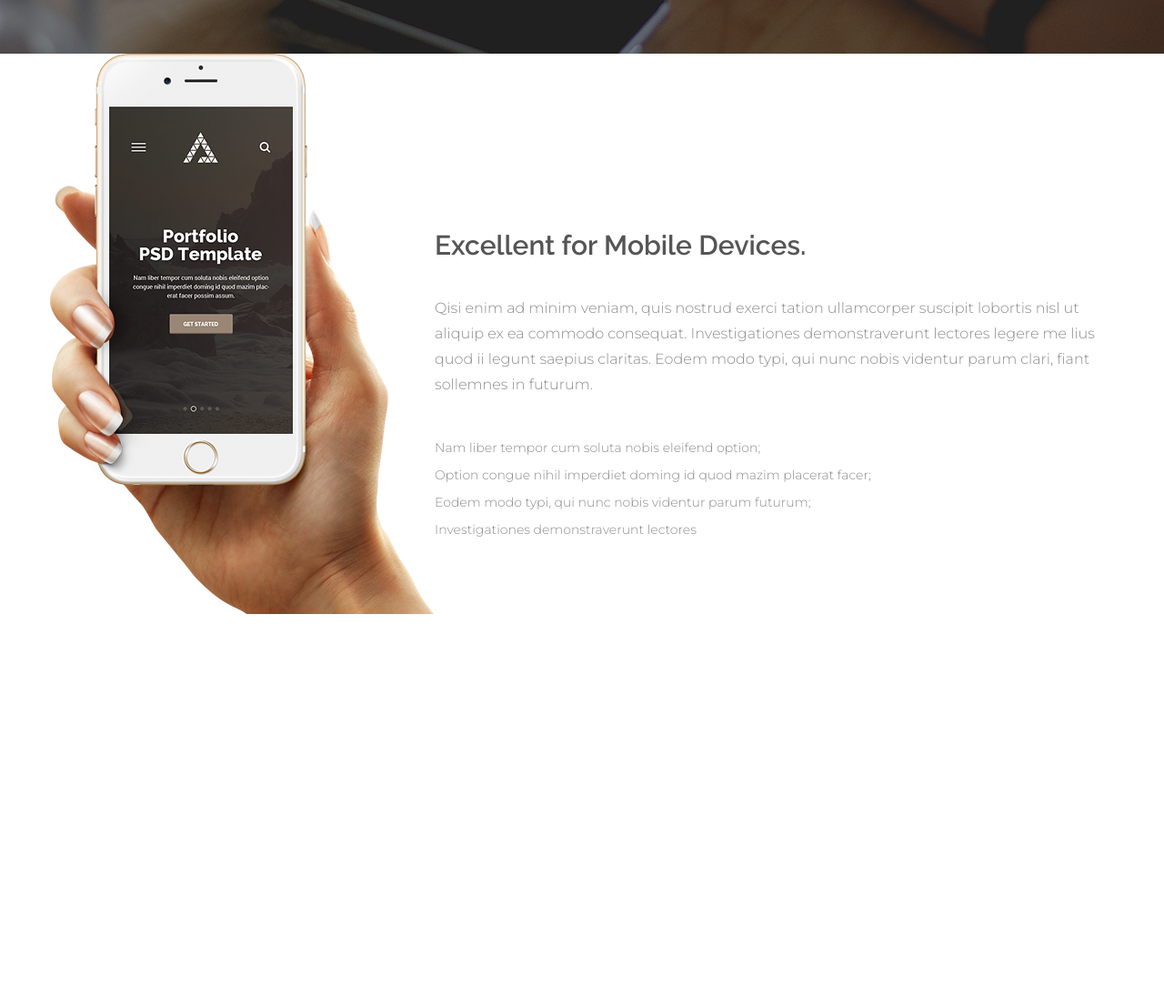
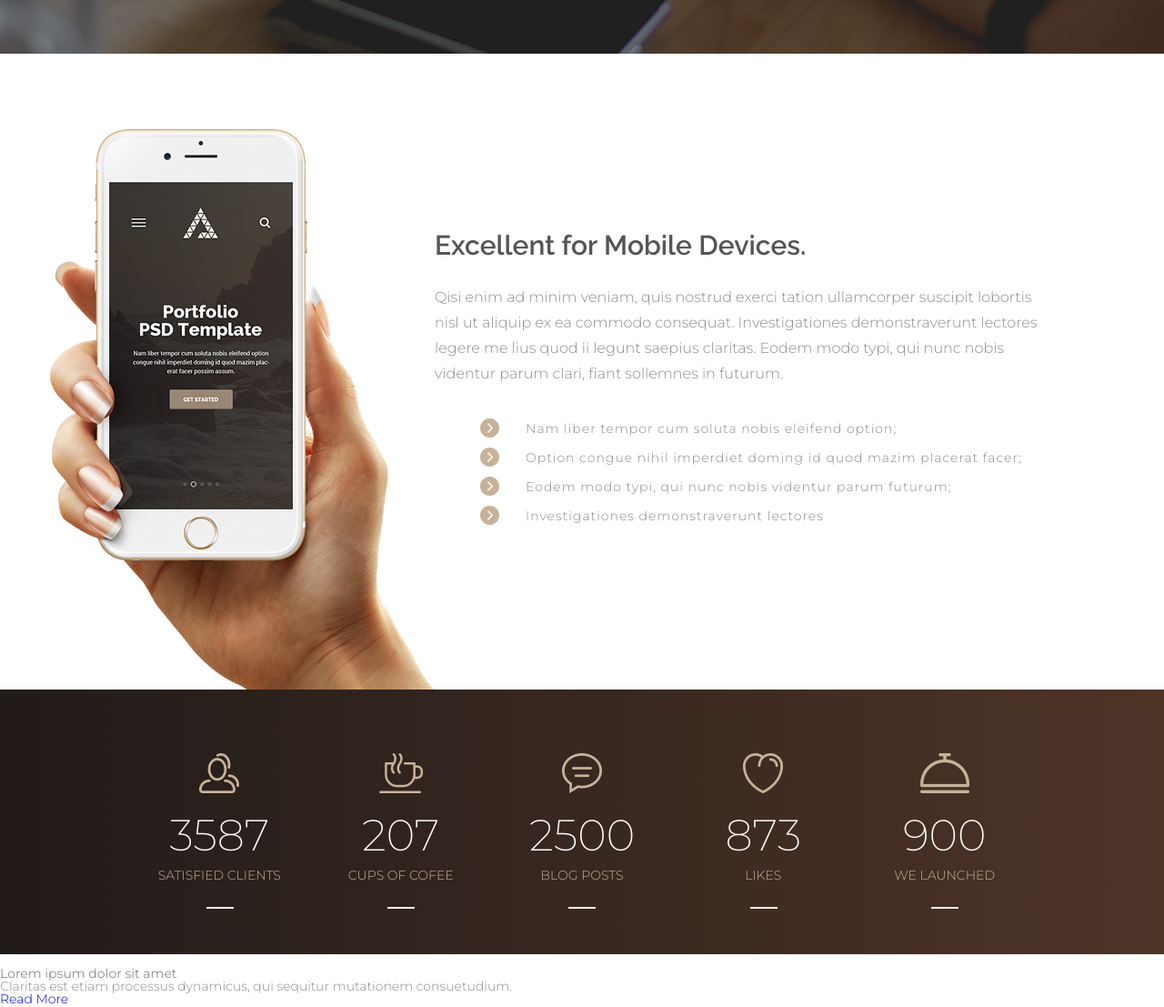
Before and after one commit to Thundersking/waxom, a plain HTML site: page index.html in a window 1280 px wide. Shown: the part 3723-4830 px from the top of the page at 91% size. Before the commit the page ends 4398 px from the top, so only its background shows below. Drawn offline with nearby package versions, Linux system fonts and the light colour scheme.

Commit message:
page-static + page-slider

```diff
--- a/index.html
+++ b/index.html
@@ -296,10 +296,80 @@
 						</div>
 					</div>
 				</div>
+				<div class="page__statistics">
+					<div class="container">
+						<div class="statistics__body">
+							<div class="statistics__row">
+								<div class="statistics__item">
+									<div class="statistics__image">
+										<img src="../img/icon-1.png" alt="" />
+									</div>
+									<p class="statistics__number">3587</p>
+									<p class="statistics__desc">Satisfied Clients</p>
+								</div>
+								<div class="statistics__item">
+									<div class="statistics__image">
+										<img src="../img/icon-2.png" alt="" />
+									</div>
+									<p class="statistics__number">207</p>
+									<p class="statistics__desc">cups of cofee</p>
+								</div>
+								<div class="statistics__item">
+									<div class="statistics__image">
+										<img src="../img/icon-3.png" alt="" />
+									</div>
+									<p class="statistics__number">2500</p>
+									<p class="statistics__desc">blog posts</p>
+								</div>
+								<div class="statistics__item">
+									<div class="statistics__image">
+										<img src="../img/icon-4.png" alt="" />
+									</div>
+									<p class="statistics__number">873</p>
+									<p class="statistics__desc">likes</p>
+								</div>
+								<div class="statistics__item">
+									<div class="statistics__image">
+										<img src="../img/icon-5.png" alt="" />
+									</div>
+									<p class="statistics__number">900</p>
+									<p class="statistics__desc">we launched</p>
+								</div>
+							</div>
+						</div>
+					</div>
+				</div>
+				<div class="page__posts">
+					<div class="conteiner">
+						<div class="posts__body">
+							<div class="posts__text">
+								<h2 class="posts__title"></h2>
+								<p class="posts__subtitle"></p>
+							</div>
+							<div class="posts__slider">
+								<div class="slider__body">
+									<div class="slider__item">
+										<div class="slider__images">
+											<img src="../img/" alt="" />
+										</div>
+										<div class="slider__text">
+											<h3 class="slider__title">Lorem ipsum dolor sit amet</h3>
+											<p class="slider__subtitle">Claritas est etiam processus dynamicus, qui sequitur mutationem consuetudium.</p>
+											<a href="#" class="slider__button">Read More</a>
+										</div>
+									</div>
+								</div>
+							</div>
+						</div>
+					</div>
+				</div>
 			</div>
 		</main>
 	</div>
 	<script src="https://code.jquery.com/jquery-3.3.1.min.js"></script>
+	<script src="https://ajax.googleapis.com/ajax/libs/jquery/3.3.1/jquery.min.js"></script>
+	<script src="https://cdnjs.cloudflare.com/ajax/libs/Counter-Up/1.0.0/jquery.counterup.js"></script>
+	<script src="https://cdnjs.cloudflare.com/ajax/libs/waypoints/4.0.1/jquery.waypoints.js"></script>
 	<script src="js/main.js"></script>
 	<script src="js/jquery.vide.min.js"></script>
 </body>
--- a/js/main.js
+++ b/js/main.js
@@ -46,3 +46,7 @@ document.addEventListener('DOMContentLoaded', function(e){
         })
     })
 })
+
+
+
+$(".statistics__number").counterUp({delay:1,time:500});
--- a/source/scss/style.scss
+++ b/source/scss/style.scss
@@ -384,25 +384,88 @@ nav#project__toggle {
 	&__row {
 		display: flex;
 	}
-	&__body {}
+	&__body {
+		padding: 83px 0 0 0;
+	}
 	&__photo {}
 	&__text {}
 	&__title {
-		margin: 196px 0 40px 0;
+		margin: 113px 0 28px 0;
 	}
 	&__subtitle {
 		font-size: 16px;
 		line-height: 28px;
+		max-width: 666px;
 	}
 	&__item {
-		margin-top: 40px;
+		margin: 30px 0 0 50px;
 	}
 	&__link {
-		line-height: 30px;
-		&:after {
+		position: relative;
+		line-height: 32px;
+		letter-spacing: 1px;
+		padding-left: 50px;
+		&::after {
+			content:'';
+			position: absolute;
+			left: 0;
+			    top: 5px;
 			background-image: url('../../img/arrow.png');
-			width: 50px;
-			height: 50px;
+			background-repeat: no-repeat;
+			position: absolute;
+			width: 21px;
+			height: 21px;
+			margin-right: -10px;
+		}
+	}
+}
+
+
+//==============================================================
+
+.page {
+	&__statistics {
+		background: rgb(33,27,25);
+		background: -webkit-linear-gradient(left, rgba(33,27,25,1) 0%, rgba(78,52,39,1) 100%);
+		background: -o-linear-gradient(left, rgba(33,27,25,1) 0%, rgba(78,52,39,1) 100%);
+		background: linear-gradient(to right, rgba(33,27,25,1) 0%, rgba(78,52,39,1) 100%);
+		padding: 70px 0px 80px 0px;
+	}
+}
+.statistics {
+	&__body {
+
+	}
+	&__row {
+		display: flex;
+		justify-content: space-between;
+		padding: 0 116px;
+	}
+	&__item {
+		text-align: center;
+		flex: 0 1 15%;
+	}
+	&__image {}
+	&__number {
+		margin: 22px 0 13px 0;
+		font-size: 48px;
+		font-weight: 100;
+		color: #fff;
+	}
+	&__desc {
+		font-size: 14px;
+		text-transform: uppercase;
+		color: #c7b299;
+		position: relative;
+		&::after {
+			content: '';
+			background-color: #f1eee9;
+			height: 2px;
+			width: 30px;
+			position: absolute;
+			left: 39.5%;
+			bottom: 0;
+			top: 42px;
 		}
 	}
 }
@@ -412,4 +475,3 @@ nav#project__toggle {
 //==============================================================
 //==============================================================
 //==============================================================
-//==============================================================
```
Also changed, not shown: css/style.css, img/icon-1.png (added), img/icon-2.png (added), img/icon-3.png (added), img/icon-4.png (added), img/icon-5.png (added), 2 other files.
